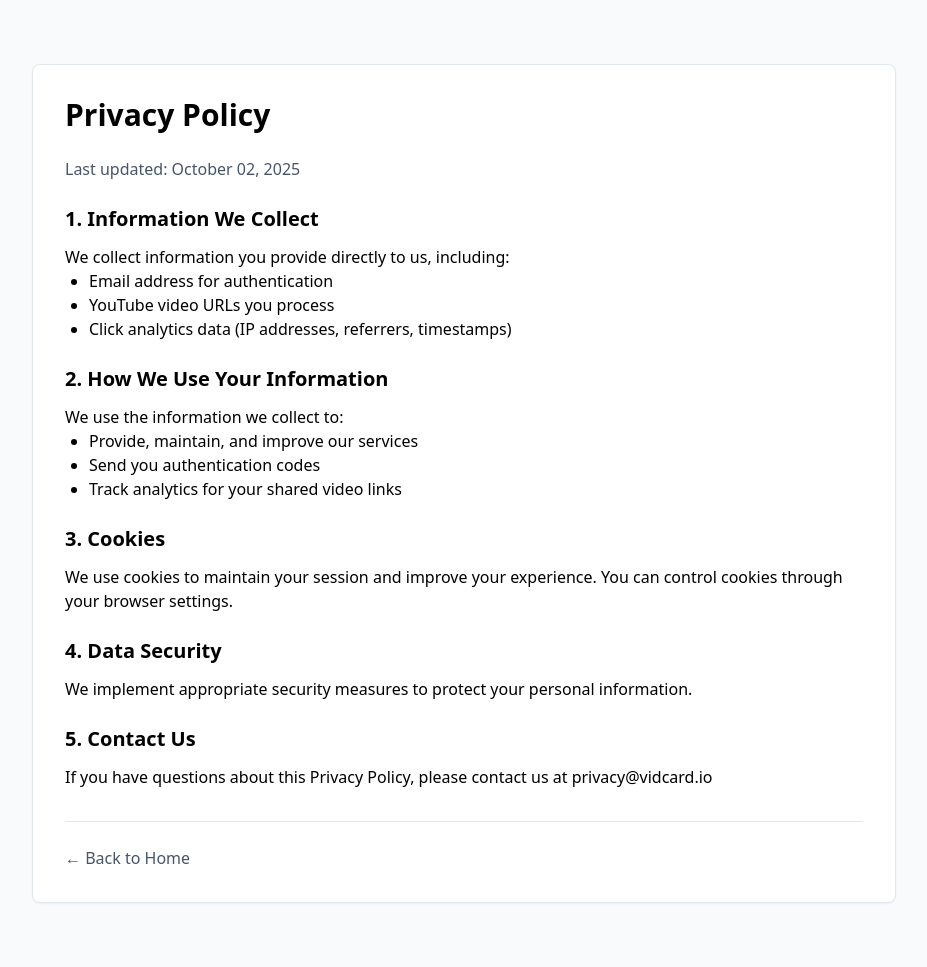
After one commit to wrediam/VidCard, a PHP site: template views/privacy.php in a window 1280 px wide. The commit adds this page. Shown: the whole page, without its empty margins (176-1103 px from the left). Run offline with PHP 8.4, Linux system fonts and the light colour scheme; the template is opened without the code that fills it, so the values that code supplies are empty; some libraries are stand-ins or nearby versions.

Commit message:
Add legal pages, footer, and cookie consent functionality

```diff
--- /dev/null
+++ b/views/privacy.php
@@ -0,0 +1,50 @@
+<!DOCTYPE html>
+<html lang="en">
+<head>
+    <meta charset="UTF-8">
+    <meta name="viewport" content="width=device-width, initial-scale=1.0">
+    <title>Privacy Policy - VidCard</title>
+    <link rel="icon" type="image/x-icon" href="/images/favicon.ico">
+    <link rel="icon" type="image/png" href="/images/icon.png">
+    <script src="https://cdn.tailwindcss.com"></script>
+</head>
+<body class="bg-slate-50 min-h-screen">
+    <div class="container mx-auto px-4 py-16 max-w-4xl">
+        <div class="bg-white rounded-lg shadow-sm border border-slate-200 p-8">
+            <h1 class="text-3xl font-bold mb-6">Privacy Policy</h1>
+            <div class="prose prose-slate max-w-none">
+                <p class="text-slate-600 mb-4">Last updated: <?php echo date('F d, Y'); ?></p>
+
+                <h2 class="text-xl font-semibold mt-6 mb-3">1. Information We Collect</h2>
+                <p>We collect information you provide directly to us, including:</p>
+                <ul class="list-disc pl-6 mb-4">
+                    <li>Email address for authentication</li>
+                    <li>YouTube video URLs you process</li>
+                    <li>Click analytics data (IP addresses, referrers, timestamps)</li>
+                </ul>
+
+                <h2 class="text-xl font-semibold mt-6 mb-3">2. How We Use Your Information</h2>
+                <p>We use the information we collect to:</p>
+                <ul class="list-disc pl-6 mb-4">
+                    <li>Provide, maintain, and improve our services</li>
+                    <li>Send you authentication codes</li>
+                    <li>Track analytics for your shared video links</li>
+                </ul>
+
+                <h2 class="text-xl font-semibold mt-6 mb-3">3. Cookies</h2>
+                <p>We use cookies to maintain your session and improve your experience. You can control cookies through your browser settings.</p>
+
+                <h2 class="text-xl font-semibold mt-6 mb-3">4. Data Security</h2>
+                <p>We implement appropriate security measures to protect your personal information.</p>
+
+                <h2 class="text-xl font-semibold mt-6 mb-3">5. Contact Us</h2>
+                <p>If you have questions about this Privacy Policy, please contact us at privacy@vidcard.io</p>
+
+                <div class="mt-8 pt-6 border-t border-slate-200">
+                    <a href="/" class="text-slate-600 hover:text-slate-900">← Back to Home</a>
+                </div>
+            </div>
+        </div>
+    </div>
+</body>
+</html>
```
Also changed, not shown: index.php (+12 -0 lines), views/dashboard.php (+11 -0 lines), views/home.php (+38 -0 lines), views/terms.php (added, +40 -0 lines).
